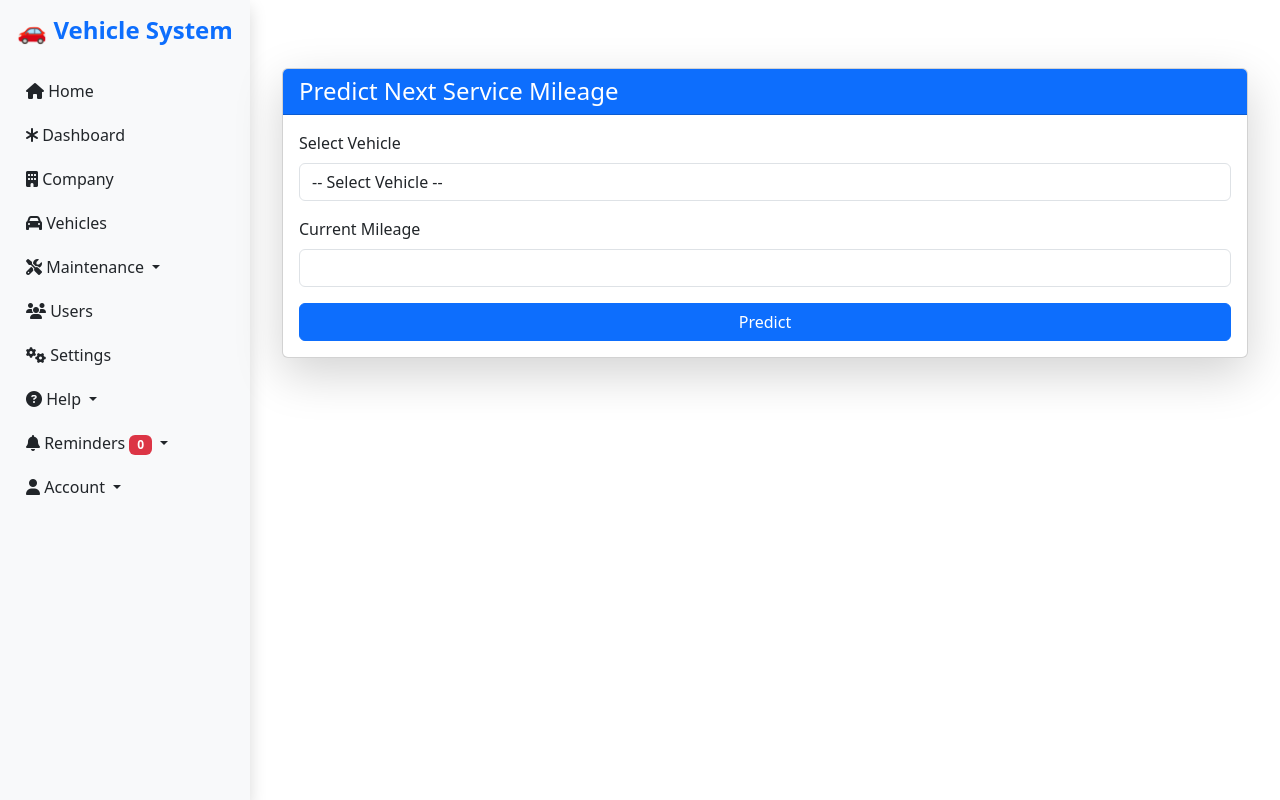
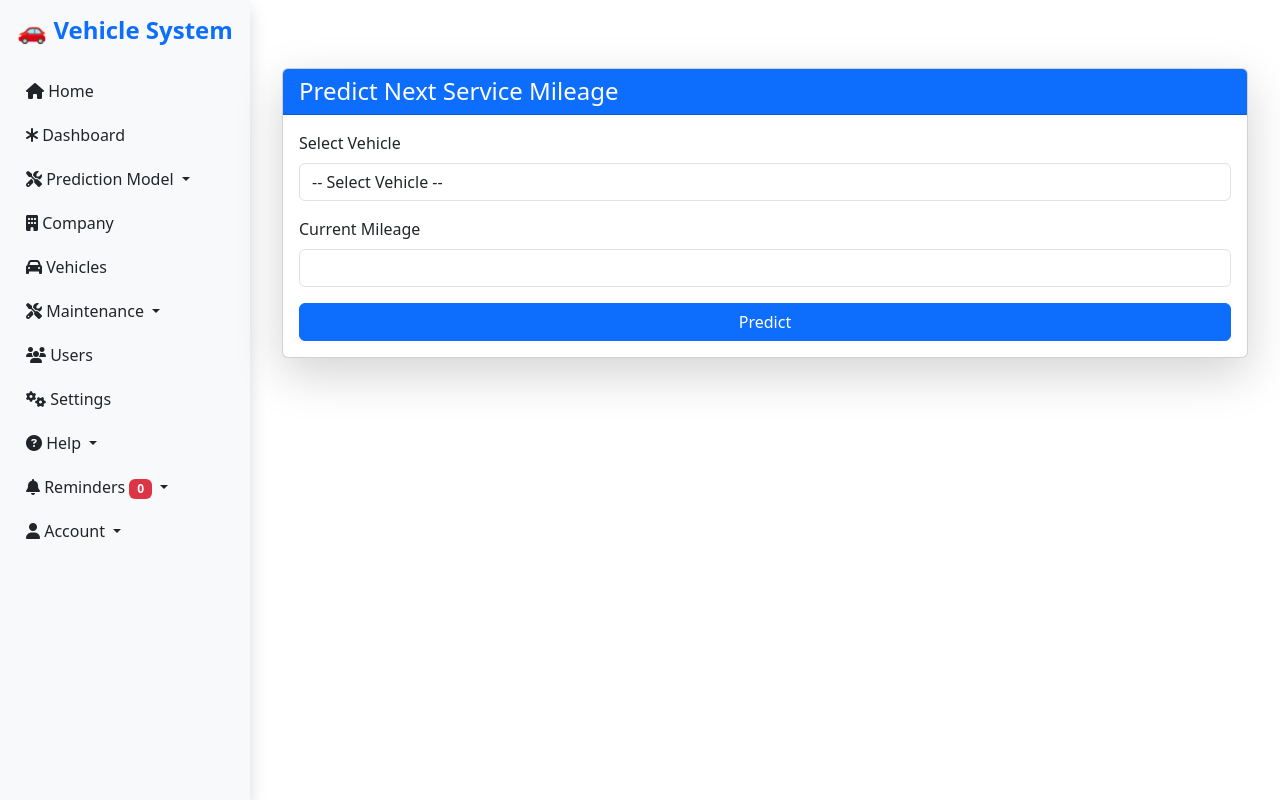
Before and after one commit to ticTechtoee/SVMS, a Django app: page /prediction/predict/ in a window 1280 px wide. Run offline with Django 5.2, Linux system fonts and the light colour scheme; the visitor is signed in with stand-in values (Sample User, id 1); data that the repository does not hold is empty.

Commit message:
Fixed the AI Model

```diff
--- a/predictionApp/forms.py
+++ b/predictionApp/forms.py
@@ -5,9 +5,15 @@ class PredictionForm(forms.Form):
     vehicle_id = forms.ModelChoiceField(
         queryset=Vehicle.objects.all(),
         label="Select Vehicle",
-        widget=forms.Select(attrs={'class': 'form-control'})
+        widget=forms.Select(attrs={'class': 'form-control'}),
+        empty_label="-- Select Vehicle --"
     )
+
     mileage = forms.IntegerField(
         label="Current Mileage",
         widget=forms.NumberInput(attrs={'class': 'form-control'})
     )
+
+    def __init__(self, *args, **kwargs):
+        super(PredictionForm, self).__init__(*args, **kwargs)
+        self.fields['vehicle_id'].label_from_instance = lambda obj: f"{obj.registration_number} ({obj.model})"
--- a/predictionApp/templates/predictionApp/predict.html
+++ b/predictionApp/templates/predictionApp/predict.html
@@ -15,7 +15,8 @@
                     <select name="vehicle_id" class="form-control">
                         <option value="">-- Select Vehicle --</option>
                         {% for vehicle in vehicles %}
-                        <option value="{{ vehicle.id }}">{{ vehicle.name }} (ID: {{ vehicle.id }})</option>
+                        <option value="{{ vehicle.id }}">{{ vehicle.registration_number }} (ID: {{ vehicle.id }})</option>
+
                         {% endfor %}
                     </select>
                 </div>
--- a/predictionApp/urls.py
+++ b/predictionApp/urls.py
@@ -1,6 +1,9 @@
 # Create urls.py
 from django.urls import path
 from .views import predict_view, train_model_view
+
+
+app_name = "predictionApp"
 
 urlpatterns = [
     path('train/', train_model_view, name='train_model'),
--- a/predictionApp/views.py
+++ b/predictionApp/views.py
@@ -10,6 +10,8 @@ from django.http import JsonResponse, HttpResponse
 from sklearn.linear_model import LinearRegression
 from sklearn.model_selection import train_test_split
 from vehicleApp.models import VehicleServiceRecord
+from django.contrib.auth.decorators import login_required
+
 
 # Define the model path
 MODEL_PATH = os.path.join(settings.BASE_DIR, "predictionApp", "model.pkl")
@@ -39,6 +41,9 @@ def train_model():
     if X is None or y is None:
         return "No data available for training."
 
+    if X.empty or y.empty:
+        return "Insufficient data for training."
+
     # Train-test split (80-20)
     X_train, X_test, y_train, y_test = train_test_split(X, y, test_size=0.2, random_state=42)
 
@@ -50,15 +55,27 @@ def train_model():
     joblib.dump(model, MODEL_PATH)
     return "Model trained successfully."
 
+
 def train_model_view(request):
-    """Django view to trigger model training from a web request."""
-    message = train_model()
-    return HttpResponse(message)
+    """Django view to trigger model training and render a success page."""
+    X, y = load_data()
 
+    if X is None or y is None or X.empty or y.empty:
+        return render(request, "predictionApp/training_failed.html", {
+            "message": "No data available for training."
+        })
 
+    # Train-test split (80-20)
+    X_train, X_test, y_train, y_test = train_test_split(X, y, test_size=0.2, random_state=42)
 
+    # Train the model
+    model = LinearRegression()
+    model.fit(X_train, y_train)
 
+    # Save the trained model
+    joblib.dump(model, MODEL_PATH)
 
+    return render(request, "predictionApp/training_success.html")
 
 
 
@@ -66,24 +83,36 @@ def train_model_view(request):
 def predict_next_service(vehicle_id, current_mileage):
     try:
         model = joblib.load(MODEL_PATH)
-        prediction = model.predict([[vehicle_id, current_mileage]])
+        X = pd.DataFrame([[vehicle_id, current_mileage]], columns=["vehicle_id", "mileage"])
+        prediction = model.predict(X)
         return round(prediction[0])
-    except:
-        return "Model not trained yet."
+    except Exception as e:
+        return f"Model not trained yet: {str(e)}"
 
+
+@login_required
 def predict_view(request):
     form = PredictionForm()
     vehicles = Vehicle.objects.all()  # Fetch all vehicles
 
     if request.method == "GET" and "vehicle_id" in request.GET and "mileage" in request.GET:
-        vehicle_id = int(request.GET["vehicle_id"])
-        current_mileage = int(request.GET["mileage"])
-        prediction = predict_next_service(vehicle_id, current_mileage)
-        return render(request, "predictionApp/predict.html", {
-            "form": form,
-            "vehicles": vehicles,
-            "next_service_mileage": prediction
-        })
+        try:
+            vehicle = Vehicle.objects.get(id=int(request.GET["vehicle_id"]))  # Get the vehicle object
+            current_mileage = int(request.GET["mileage"])
+            prediction = predict_next_service(vehicle.id, current_mileage)  # Correct
+
+            return render(request, "predictionApp/predict.html", {
+                "form": form,
+                "vehicles": vehicles,
+                "next_service_mileage": prediction
+            })
+        except Vehicle.DoesNotExist:
+            # Handle case where vehicle ID is invalid
+            return render(request, "predictionApp/predict.html", {
+                "form": form,
+                "vehicles": vehicles,
+                "error": "Selected vehicle does not exist."
+            })
 
     return render(request, "predictionApp/predict.html", {
         "form": form,
--- a/templates/navbar.html
+++ b/templates/navbar.html
@@ -17,6 +17,27 @@
             </a>
         </li>
     {% endif %}
+
+    {% if request.user.is_superuser %}
+     <!-- AI Model Dropdown -->
+     <li class="nav-item">
+        <a class="nav-link dropdown-toggle text-dark" href="#" id="maintenanceDropdown" data-bs-toggle="collapse" data-bs-target="#predictionMenu">
+            <i class="fas fa-tools"></i> Prediction Model
+        </a>
+        <ul id="predictionMenu" class="collapse list-unstyled ps-3">
+            <li><a class="nav-link text-dark" href="{% url 'predictionApp:train_model' %}"><i class="fas fa-plus-circle"></i> Train Model</a></li>
+
+            <li><a class="nav-link text-dark" href="{% url 'predictionApp:predict' %}"><i class="fa fa-bar-chart" aria-hidden="true"></i> Predict</a></li>
+
+        </ul>
+    </li>
+
+    {% endif %}
+
+
+
+
+
 
         <li class="nav-item">
             <a class="nav-link text-dark" href="{% url 'companyApp:create_company' %}">
```
Also changed, not shown: predictionApp/templates/predictionApp/training_failed.html (added, +11 -0 lines), predictionApp/templates/predictionApp/training_success.html (added, +11 -0 lines).
